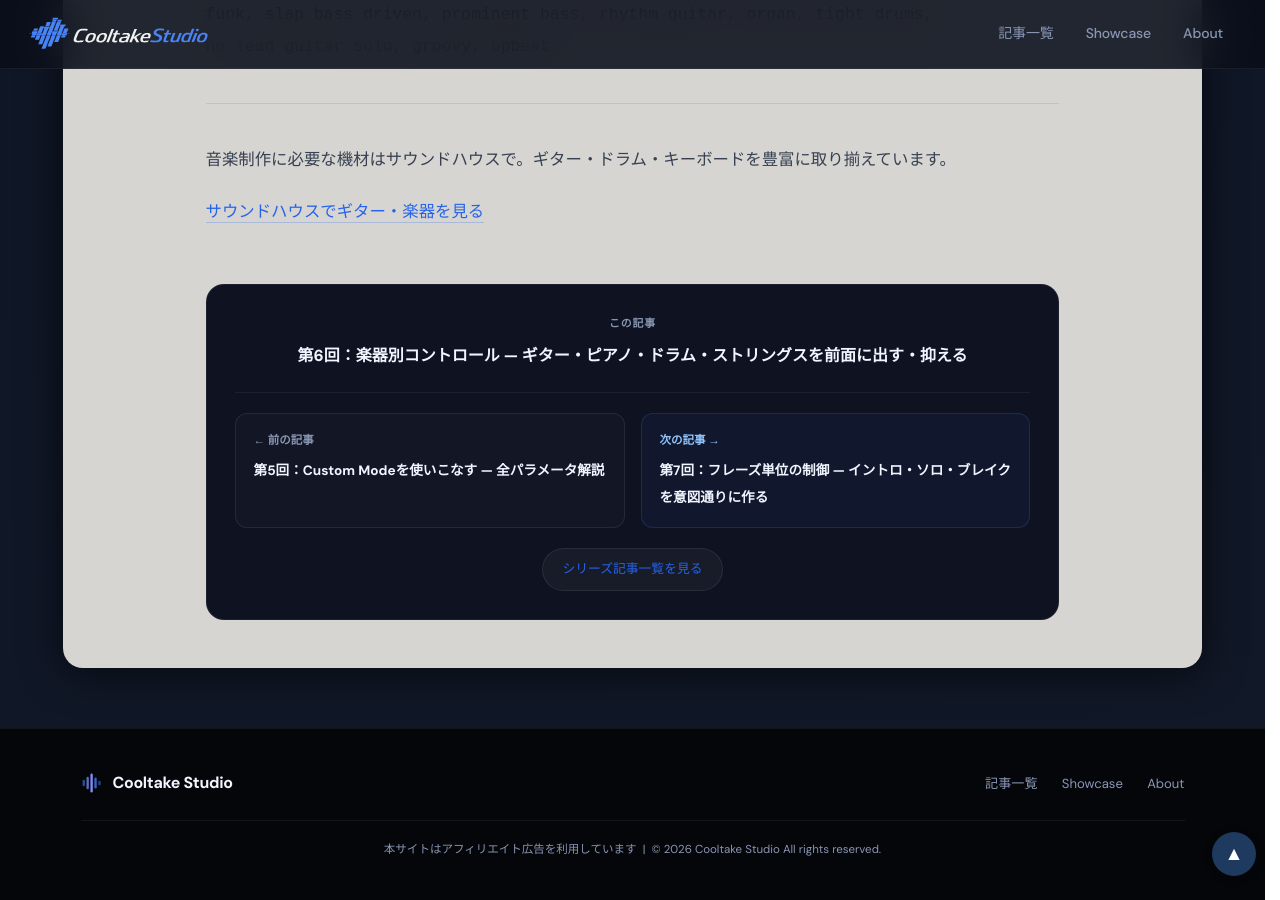
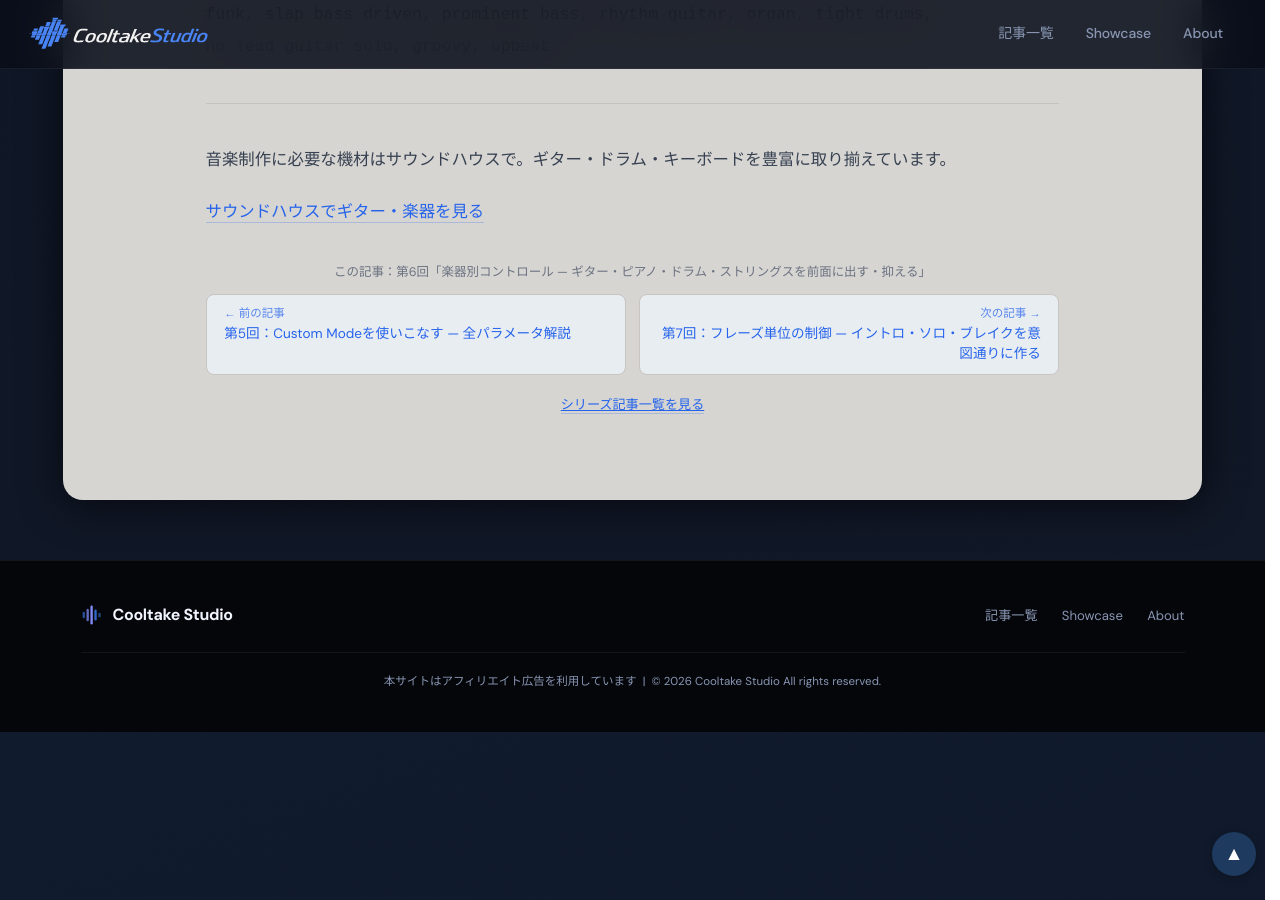
Before and after one commit to cooltake/cooltake-staging, a Jekyll site: the page built from _posts/2026-06-23-suno-guide-06.md, in a window 1280 px wide and 900 px high, scrolled down 4901 px. Built offline with Jekyll 4.4.1, drawn with Linux system fonts in a browser that asks for light colours; some web fonts are replaced; some of the changed lines change nothing that is shown.

Commit message:
style: Sunoガイド前後ナビを日本音楽史シリーズと同系統の配色に統一

```diff
--- a/_posts/2026-06-23-suno-guide-06.md
+++ b/_posts/2026-06-23-suno-guide-06.md
@@ -157,22 +157,17 @@
 <a href="https://h.accesstrade.net/sp/cc?rk=01001xqc00os63&url=https%3A%2F%2Fwww.soundhouse.co.jp%2Fsearch%2Findex%2F%3Fcategory%3D%26search_all%3D%E3%82%AE%E3%82%BF%E3%83%BC" rel="nofollow" referrerpolicy="no-referrer-when-downgrade">サウンドハウスでギター・楽器を見る</a>
 </div>
 
-<div style="margin:56px 0 0;padding:28px;background:#0f1220;border:1px solid rgba(255,255,255,0.06);border-radius:18px;">
-  <div style="text-align:center;padding-bottom:20px;margin-bottom:20px;border-bottom:1px solid rgba(255,255,255,0.06);">
-    <span style="display:block;font-size:.68rem;font-weight:700;letter-spacing:.08em;text-transform:uppercase;color:#8896b3;margin-bottom:6px;">この記事</span>
-    <span style="display:block;font-size:1rem;font-weight:800;color:#f1f5ff;">第6回：楽器別コントロール — ギター・ピアノ・ドラム・ストリングスを前面に出す・抑える</span>
-  </div>
-  <div style="display:grid;grid-template-columns:1fr 1fr;gap:16px;">
-    <a href="/production/suno-guide-05/" style="display:block;padding:16px 18px;border-radius:12px;border:1px solid rgba(255,255,255,0.08);background:rgba(255,255,255,0.02);text-decoration:none;">
-      <span style="display:block;font-size:.72rem;font-weight:700;color:#8896b3;margin-bottom:6px;">&#8592; 前の記事</span>
-      <span style="display:block;font-size:.85rem;color:#f1f5ff;font-weight:600;">第5回：Custom Modeを使いこなす — 全パラメータ解説</span>
+<div style="margin:2rem 0;">
+  <p style="text-align:center;font-size:.78rem;color:#6b7280;margin-bottom:.6rem;">この記事：第6回「楽器別コントロール — ギター・ピアノ・ドラム・ストリングスを前面に出す・抑える」</p>
+  <div style="display:flex;flex-wrap:wrap;gap:.8rem;">
+    <a href="/production/suno-guide-05/" style="flex:1;min-width:200px;display:block;padding:.6rem 1.1rem;background:#e8edf2;border:1px solid #c8c5c0;border-radius:8px;color:#1e3a5f;text-decoration:none;font-size:.85rem;line-height:1.5;">
+      <span style="display:block;font-size:.72rem;opacity:.75;margin-bottom:2px;">← 前の記事</span>
+      <span>第5回：Custom Modeを使いこなす — 全パラメータ解説</span>
     </a>
-    <a href="/production/suno-guide-07/" style="display:block;padding:16px 18px;border-radius:12px;border:1px solid rgba(59,130,246,.2);background:rgba(59,130,246,.06);text-decoration:none;">
-      <span style="display:block;font-size:.72rem;font-weight:700;color:#93c5fd;margin-bottom:6px;">次の記事 &#8594;</span>
-      <span style="display:block;font-size:.85rem;color:#f1f5ff;font-weight:600;">第7回：フレーズ単位の制御 — イントロ・ソロ・ブレイクを意図通りに作る</span>
+    <a href="/production/suno-guide-07/" style="flex:1;min-width:200px;text-align:right;display:block;padding:.6rem 1.1rem;background:#e8edf2;border:1px solid #c8c5c0;border-radius:8px;color:#1e3a5f;text-decoration:none;font-size:.85rem;line-height:1.5;">
+      <span style="display:block;font-size:.72rem;opacity:.75;margin-bottom:2px;">次の記事 →</span>
+      <span>第7回：フレーズ単位の制御 — イントロ・ソロ・ブレイクを意図通りに作る</span>
     </a>
   </div>
-  <div style="text-align:center;margin-top:20px;">
-    <a href="/series-list.html?series=suno-guide" style="display:inline-block;padding:.5rem 1.2rem;background:rgba(255,255,255,0.04);border:1px solid rgba(255,255,255,0.08);border-radius:9999px;color:#8896b3;text-decoration:none;font-size:.8rem;">シリーズ記事一覧を見る</a>
-  </div>
+  <p style="text-align:center;margin-top:.8rem;"><a href="/series-list.html?series=suno-guide" style="color:#1e3a5f;font-size:.82rem;text-decoration:underline;">シリーズ記事一覧を見る</a></p>
 </div>
```
